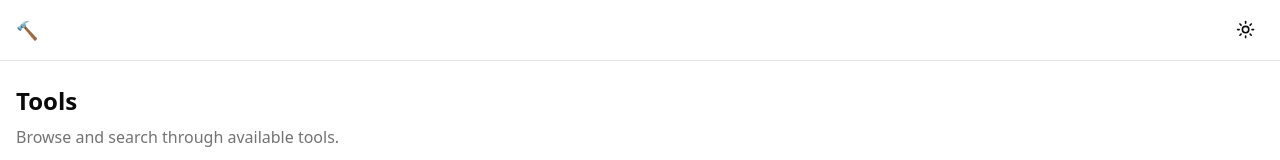
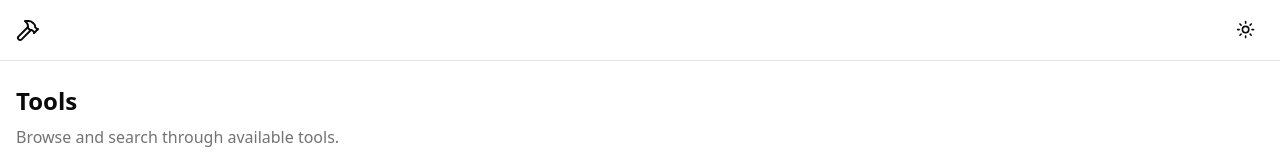
Before and after one commit to terror/tools, a React (Vite) app: page / in a window 1280 px wide. Shown: the top 160 px of the page. Built offline with nearby package versions, Linux system fonts and the light colour scheme.

Commit message:
Add lucide icon

```diff
--- a/package.json
+++ b/package.json
@@ -19,9 +19,10 @@
     "@tanstack/react-router": "^1.150.0",
     "class-variance-authority": "^0.7.1",
     "clsx": "^2.1.1",
+    "lucide": "^0.562.0",
     "lucide-react": "^0.562.0",
     "react": "^19.2.3",
-    "react-dom": "^18.2.0",
+    "react-dom": "^19.2.3",
     "tailwind-merge": "^3.4.0",
     "tailwindcss": "^4.1.18"
   },
@@ -29,7 +30,7 @@
     "@trivago/prettier-plugin-sort-imports": "^6.0.2",
     "@types/node": "^25.0.9",
     "@types/react": "^19.2.8",
-    "@types/react-dom": "^18.0.11",
+    "@types/react-dom": "^19.2.3",
     "@typescript-eslint/eslint-plugin": "^8.53.0",
     "@typescript-eslint/parser": "^8.53.0",
     "@vitejs/plugin-react": "^5.1.2",
--- a/src/components/layout.tsx
+++ b/src/components/layout.tsx
@@ -1,5 +1,6 @@
 import { ModeToggle } from '@/components/mode-toggle';
 import { Link, Outlet } from '@tanstack/react-router';
+import { Hammer } from 'lucide-react';
 
 export function Layout() {
   return (
@@ -7,7 +8,7 @@ export function Layout() {
       <header className='border-border border-b'>
         <div className='container mx-auto flex items-center justify-between px-4 py-3'>
           <Link to='/' className='hover:text-primary text-lg font-semibold'>
-            🔨
+            <Hammer />
           </Link>
           <ModeToggle />
         </div>
```
Also changed, not shown: 1 other file (tests, documents, lock files or other folders).
